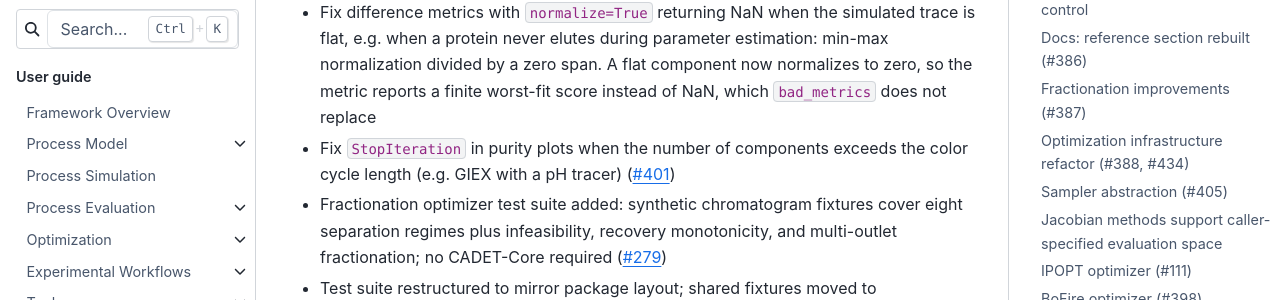
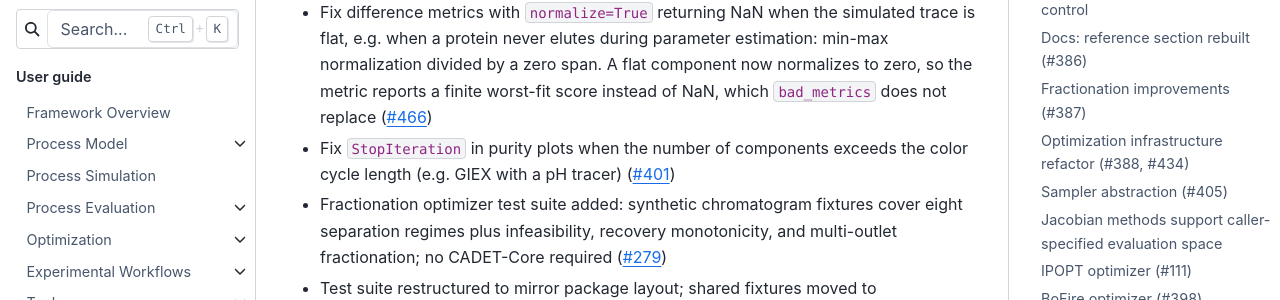
Before and after one commit to fau-advanced-separations/CADET-Process, a Sphinx documentation site: the page built from docs/source/release_notes/v0.13.0.md, in a window 1280 px wide and 900 px high, scrolled down 8325 px. Shown: the part 179-479 px from the top of the window. Built offline with Sphinx 7.4.7 and the Sphinx Book theme 1.1.4, drawn with Linux system fonts in a browser that asks for light colours; pages that are not in the unit, such as notebooks, are missing from menus.

Commit message:
Link PR in flat-trace release note

```diff
--- a/docs/source/release_notes/v0.13.0.md
+++ b/docs/source/release_notes/v0.13.0.md
@@ -171,7 +171,7 @@ Instantiating it emits a versioned `DeprecationWarning` via the `@deprecated` de
 - Fix loading optimization results with eleven or more generations: HDF5 returns the integer-keyed generations as `0, 1, 10, 2, …`, so `population_last` and `pareto_front` silently pointed at the wrong generation. Generations are now restored in numeric order ([#449](https://github.com/fau-advanced-separations/CADET-Process/pull/449))
 - Fix parameter sensitivities silently returning all zeros: the sensitivity configuration passed to CADET-Core had the wrong shape (nested component indices, scalar index defaults, factors under the wrong key), which CADET-Core accepts without error, so a sensitivity computation was indistinguishable from a genuinely insensitive parameter. A regression test now compares forward sensitivities against central finite differences. Sensitivities can also be requested for column, particle, and CSTR binding parameters and for channel-dependent parameters of the multi-channel transport model, via the new `channel_indices` argument of `add_parameter_sensitivity` ([#439](https://github.com/fau-advanced-separations/CADET-Process/pull/439))
 - Fix the retry limits of `SolverTimeIntegratorParameters` (`max_newton_iter`, `max_errtest_fail`, `max_convtest_fail`, `max_newton_iter_sens`), which defaulted to the 1,000,000 of `max_steps` instead of CADET-Core's own defaults (4, 10, 10, 4), and of `errortest_sens`, which was disabled; with the old limits a failing time step retried for so long that it looked like a hang instead of reporting an error ([#439](https://github.com/fau-advanced-separations/CADET-Process/pull/439))
-- Fix difference metrics with `normalize=True` returning NaN when the simulated trace is flat, e.g. when a protein never elutes during parameter estimation: min-max normalization divided by a zero span. A flat component now normalizes to zero, so the metric reports a finite worst-fit score instead of NaN, which `bad_metrics` does not replace
+- Fix difference metrics with `normalize=True` returning NaN when the simulated trace is flat, e.g. when a protein never elutes during parameter estimation: min-max normalization divided by a zero span. A flat component now normalizes to zero, so the metric reports a finite worst-fit score instead of NaN, which `bad_metrics` does not replace ([#466](https://github.com/fau-advanced-separations/CADET-Process/pull/466))
 - Fix `StopIteration` in purity plots when the number of components exceeds the color cycle length (e.g. GIEX with a pH tracer) ([#401](https://github.com/fau-advanced-separations/CADET-Process/pull/401))
 - Fractionation optimizer test suite added: synthetic chromatogram fixtures cover eight separation regimes plus infeasibility, recovery monotonicity, and multi-outlet fractionation; no CADET-Core required ([#279](https://github.com/fau-advanced-separations/CADET-Process/pull/279))
 - Test suite restructured to mirror package layout; shared fixtures moved to `conftest.py` ([#378](https://github.com/fau-advanced-separations/CADET-Process/pull/378), [#379](https://github.com/fau-advanced-separations/CADET-Process/pull/379))
```
